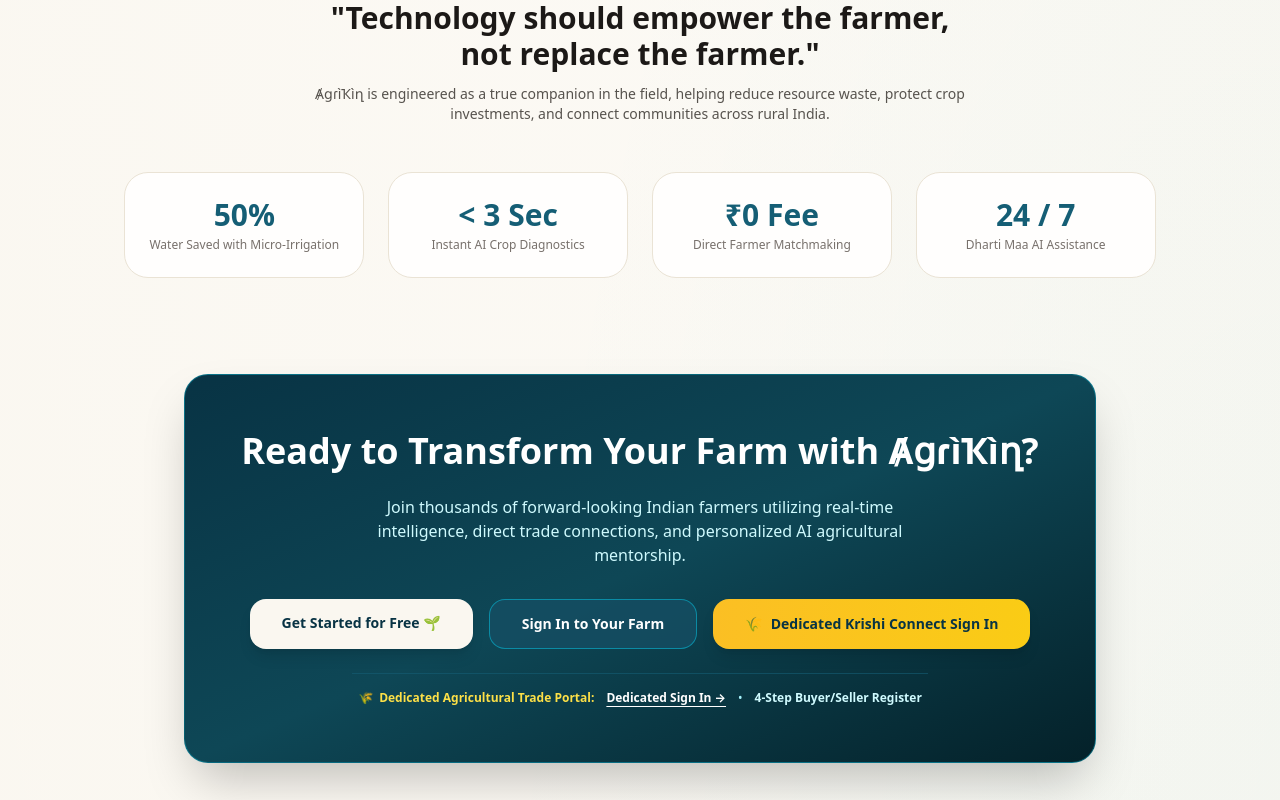
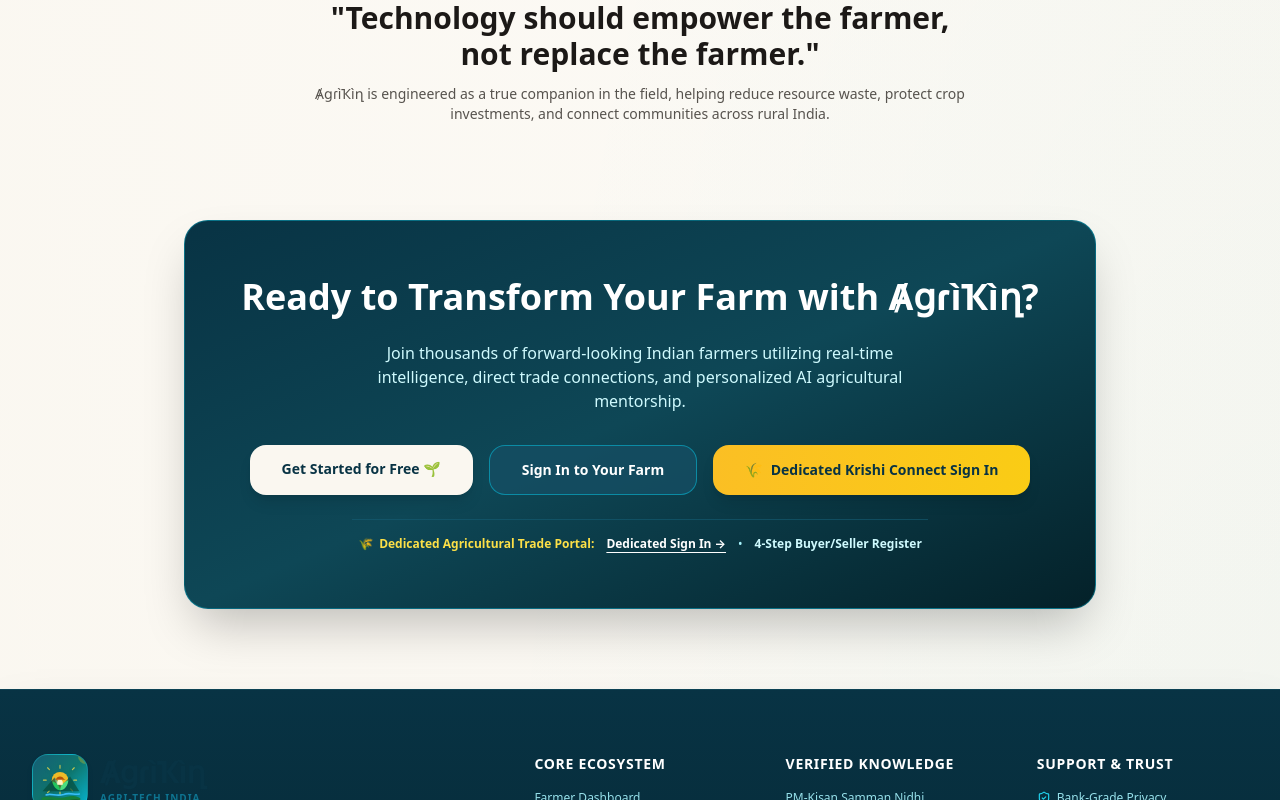
Before and after one commit to ajayprajapati98123/Agrikin, a Next.js app: page / in a window 1280 px wide. Shown: the part 2430-3230 px from the top of the page. Built offline with nearby package versions, Linux system fonts and the light colour scheme.

Commit message:
fix(home): remove the 4 impact stat cards per user request

```diff
--- a/app/page.tsx
+++ b/app/page.tsx
@@ -365,24 +365,6 @@ export default function HomePage() {
           </p>
         </div>
 
-        <div className="grid grid-cols-2 md:grid-cols-4 gap-6 pt-4">
-          <div className="p-6 rounded-3xl bg-[#FFFEFD] dark:bg-[#083344] border border-[#EAE3D5] dark:border-cyan-800/60 shadow-xs hover:border-cyan-300 transition-all">
-            <div className="text-3xl font-extrabold text-cyan-800 dark:text-cyan-300">50%</div>
-            <div className="text-xs text-stone-500 mt-1">Water Saved with Micro-Irrigation</div>
-          </div>
-          <div className="p-6 rounded-3xl bg-[#FFFEFD] dark:bg-[#083344] border border-[#EAE3D5] dark:border-cyan-800/60 shadow-xs hover:border-cyan-300 transition-all">
-            <div className="text-3xl font-extrabold text-cyan-800 dark:text-cyan-300">&lt; 3 Sec</div>
-            <div className="text-xs text-stone-500 mt-1">Instant AI Crop Diagnostics</div>
-          </div>
-          <div className="p-6 rounded-3xl bg-[#FFFEFD] dark:bg-[#083344] border border-[#EAE3D5] dark:border-cyan-800/60 shadow-xs hover:border-cyan-300 transition-all">
-            <div className="text-3xl font-extrabold text-cyan-800 dark:text-cyan-300">₹0 Fee</div>
-            <div className="text-xs text-stone-500 mt-1">Direct Farmer Matchmaking</div>
-          </div>
-          <div className="p-6 rounded-3xl bg-[#FFFEFD] dark:bg-[#083344] border border-[#EAE3D5] dark:border-cyan-800/60 shadow-xs hover:border-cyan-300 transition-all">
-            <div className="text-3xl font-extrabold text-cyan-800 dark:text-cyan-300">24 / 7</div>
-            <div className="text-xs text-stone-500 mt-1">Dharti Maa AI Assistance</div>
-          </div>
-        </div>
       </section>
 
       {/* 8. FINAL CALL TO ACTION */}
```
